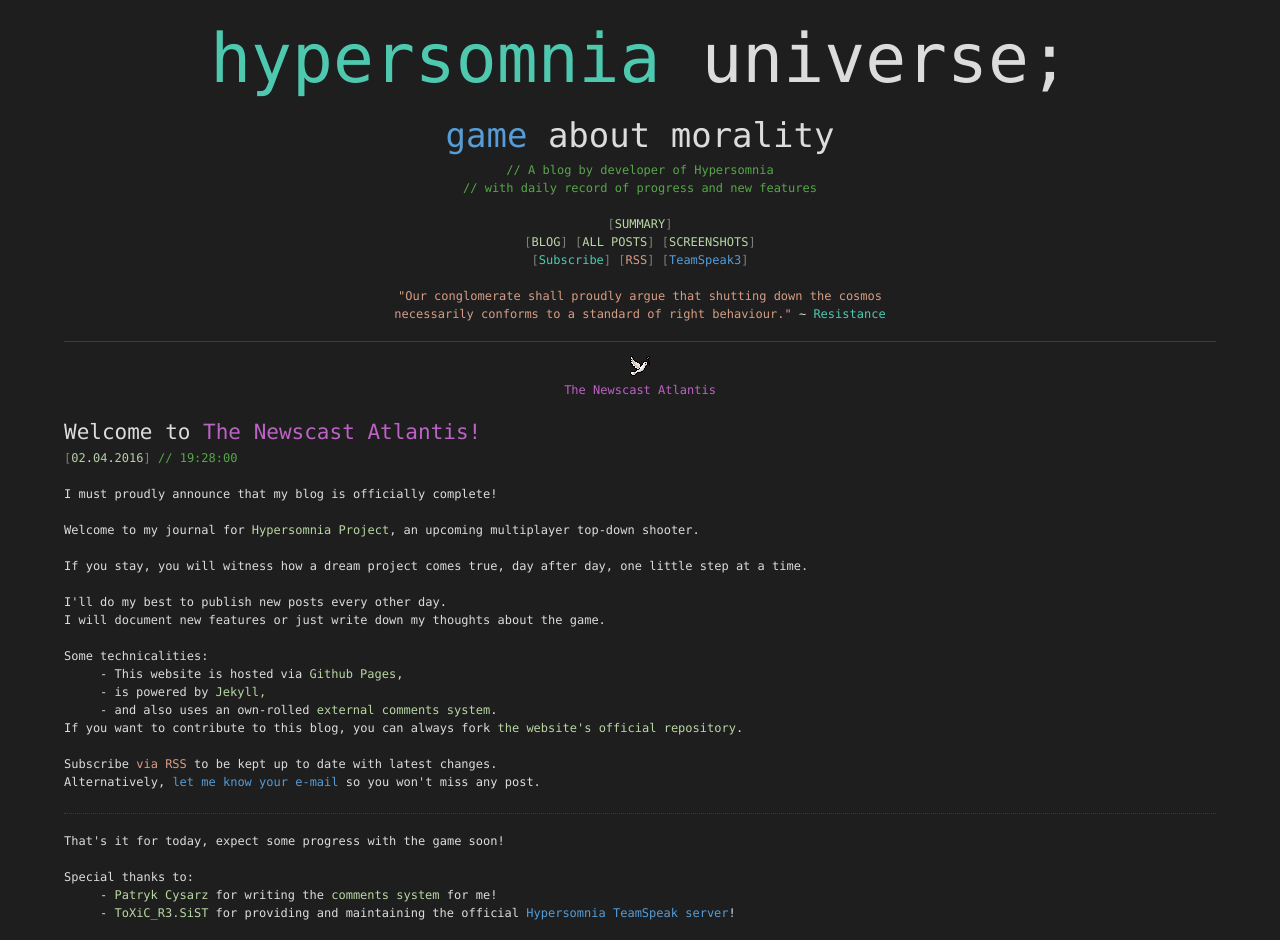
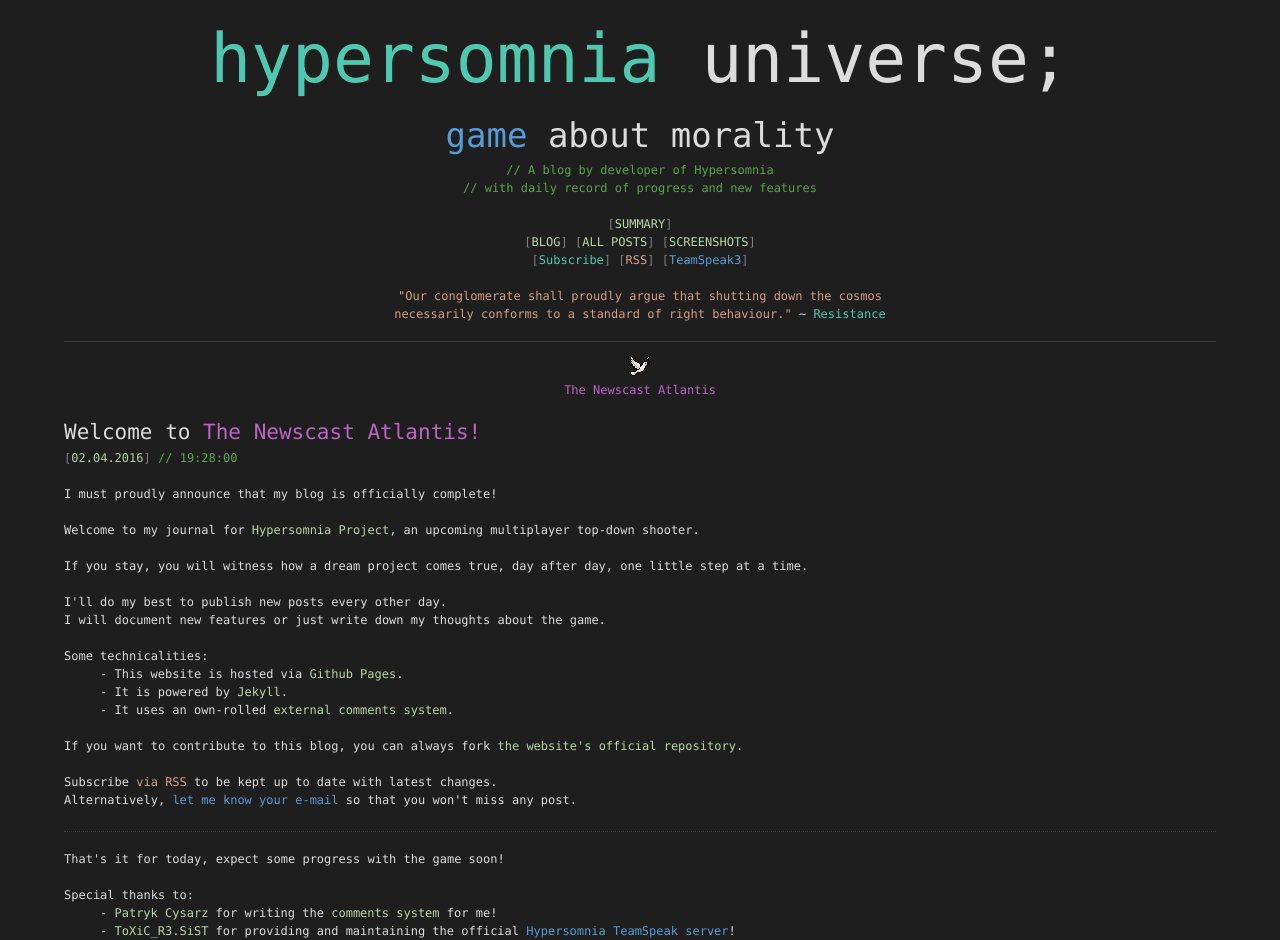
Before and after one commit to TeamHypersomnia/TeamHypersomnia.github.io, a Jekyll site: the page built from _posts/2016-04-02-welcome-to-the-newscast-atlantis.html, in a window 1280 px wide. Shown: the top 940 px of the page. Built offline with Jekyll 4.4.1, drawn with Linux system fonts in a browser that asks for light colours; comment, search, counter and statistics services are not loaded; grey boxes are pictures that could not be loaded.

Commit message:
rewording

```diff
--- a/_posts/2016-04-02-welcome-to-the-newscast-atlantis.html
+++ b/_posts/2016-04-02-welcome-to-the-newscast-atlantis.html
@@ -17,14 +17,15 @@
 <br>
 Some technicalities:<br>
 <div style="margin-left:3em">
-	- This website is hosted via <a class="vsenum" href="https://pages.github.com/">Github Pages</a>,<br>
-	- is powered by <a class="vsenum" href="https://jekyllrb.com/">Jekyll,</a><br>
-	- and also uses an own-rolled <a class="vsenum" href="https://github.com/PatrykCysarz/SpiderComment">external comments system</a>.
+	- This website is hosted via <a class="vsenum" href="https://pages.github.com/">Github Pages</a>.<br>
+	- It is powered by <a class="vsenum" href="https://jekyllrb.com/">Jekyll.</a><br>
+	- It uses an own-rolled <a class="vsenum" href="https://github.com/PatrykCysarz/SpiderComment">external comments system</a>.
 </div>
+<br>
 If you want to contribute to this blog, you can always fork <a class="vsenum" href="https://github.com/geneotech/geneotech.github.io">the website's official repository</a>.<br>
 <br>
 Subscribe <a class="vsstring" href="{{ "/feed.xml" | prepend: site.baseurl }}">via RSS</a> to be kept up to date with latest changes.<br>
-Alternatively, <a class="vskeyword" href="{{ "/subscribe"| prepend: site.baseurl }}">let me know your e-mail</a> so you won't miss any post.<br><br>
+Alternatively, <a class="vskeyword" href="{{ "/subscribe"| prepend: site.baseurl }}">let me know your e-mail</a> so that you won't miss any post.<br><br>
 <div class="spacer"></div>
 <br>
 That's it for today, expect some progress with the game soon!<br>
```
